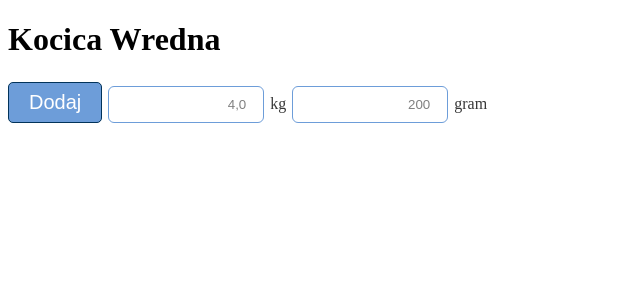
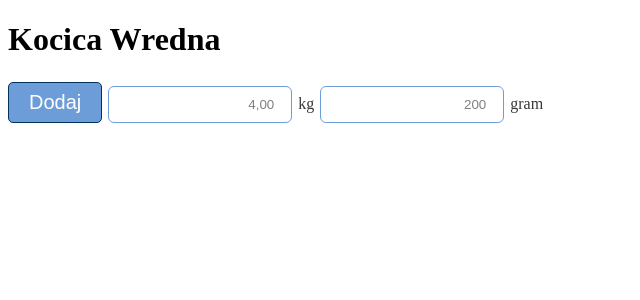
Before and after one commit to anncst/Punia, a React (Create React App) app in the folder frontend/: page / in a window 1280 px wide. Shown: the top 300 px of the page, without its empty margins (0-640 px from the left). Built offline with nearby package versions, Linux system fonts and the light colour scheme.

Commit message:
fixed display of placeholder

```diff
--- a/frontend/src/App.js
+++ b/frontend/src/App.js
@@ -8,8 +8,8 @@ function App() {
     <div>
       <Home />
       <Button>Dodaj</Button>
-      <NumberInput placeholder="4,0" label="kg" />
-      <NumberInput placeholder="200" label="gram" />
+      <NumberInput placeholder="4,00" label="kg" max="10" step="0.01" />
+      <NumberInput placeholder="200" label="gram" max="10" />
     </div>
   )
 }
--- a/frontend/src/components/NumberInput/NumberInput.js
+++ b/frontend/src/components/NumberInput/NumberInput.js
@@ -8,8 +8,9 @@ const NumberInput = ({
   value,
   id,
   onChange,
-  max = 10,
-  min = 0.01,
+  max,
+  min = 0,
+  step,
 }) => {
   return (
     <>
@@ -21,6 +22,7 @@ const NumberInput = ({
         onChange={onChange}
         max={max}
         min={min}
+        step={step}
         className={styles.numberInput}
       ></input>
       <label className={styles.label}>{label}</label>
@@ -36,5 +38,6 @@ NumberInput.propTypes = {
   onChange: PropTypes.func,
   max: PropTypes.number,
   min: PropTypes.number,
+  step: PropTypes.number,
 }
 export default NumberInput
--- a/frontend/src/components/NumberInput/NumberInput.module.scss
+++ b/frontend/src/components/NumberInput/NumberInput.module.scss
@@ -1,19 +1,20 @@
-.numberInput{
+.numberInput {
   border: 0.5px solid rgb(109, 157, 217);
   padding: 10px 2px 10px 80px;
   color: black;
   text-align: end;
   border-radius: 6px;
-  margin:6px
+  margin: 6px;
+  width: 100px;
 }
-.numberInput::placeholder{
-  color:grey
+.numberInput::placeholder {
+  color: grey;
 }
 
-.numberInput:focus{
+.numberInput:focus {
   outline: 1px solid rgb(84, 118, 160);
   border-radius: 6px;
 }
-.label{
-  color:rgb(56, 56, 56);
+.label {
+  color: rgb(56, 56, 56);
 }
```
